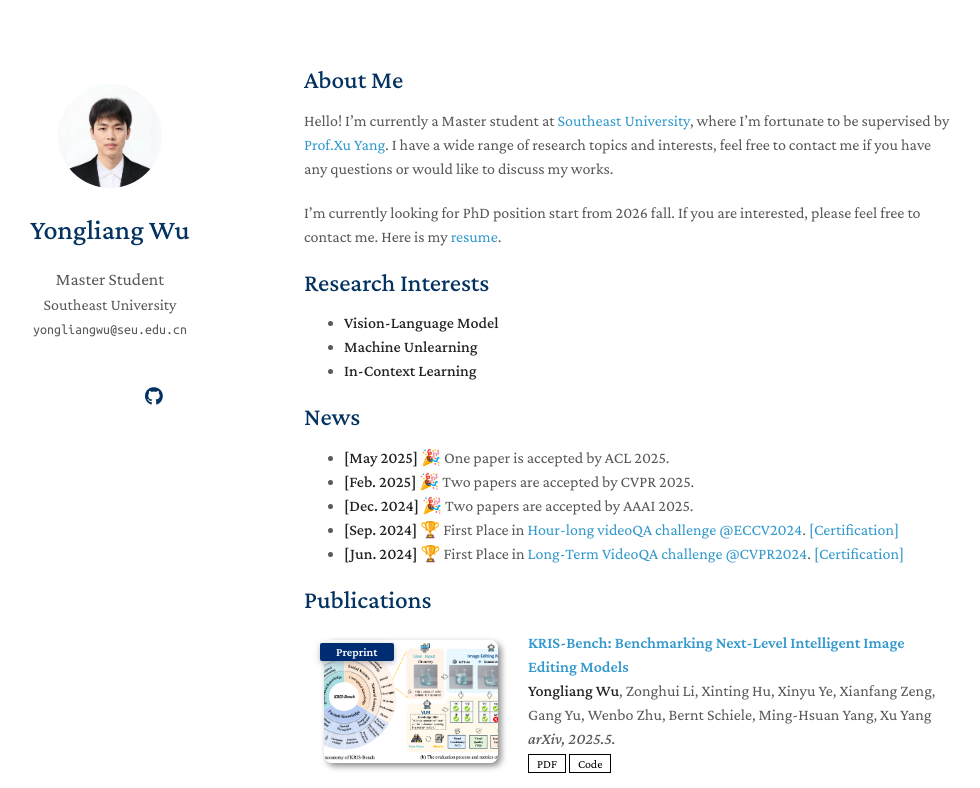
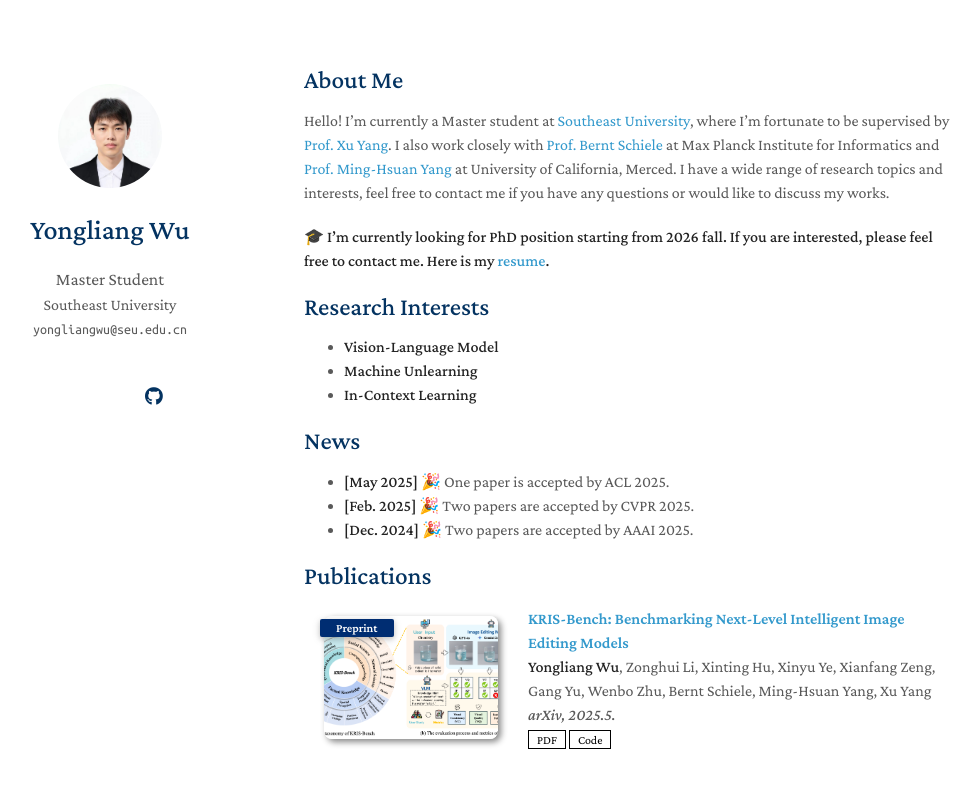
Before and after one commit to yongliang-wu/yongliang-wu.github.io, a Jekyll site: the page built from index.md, in a window 1280 px wide and 900 px high, cut to the strip 0-788 px from the top of the window. Shown: the whole strip, without its empty margins (166-1146 px from the left). Built offline with Jekyll 4.4.1, drawn with Linux system fonts in a browser that asks for light colours; nearby versions of some CDN libraries; a style sheet for code colours, icons or effects is not loaded; our own code applies the rules of GitHub Pages for plain Markdown files.

Commit message:
update resume

```diff
--- a/index.md
+++ b/index.md
@@ -4,9 +4,9 @@
 
 ## About Me
 
-Hello! I'm currently a Master student at [Southeast University](https://www.seu.edu.cn/), where I'm fortunate to be supervised by [Prof.Xu Yang](https://yxpalmweb.github.io/). I have a wide range of research topics and interests, feel free to contact me if you have any questions or would like to discuss my works.
+Hello! I'm currently a Master student at [Southeast University](https://www.seu.edu.cn/), where I'm fortunate to be supervised by [Prof. Xu Yang](https://yxpalmweb.github.io/). I also work closely with [Prof. Bernt Schiele](https://www.mpi-inf.mpg.de/departments/computer-vision-and-machine-learning/people/bernt-schiele) at Max Planck Institute for Informatics and [Prof. Ming-Hsuan Yang](https://faculty.ucmerced.edu/mhyang/) at University of California, Merced. I have a wide range of research topics and interests, feel free to contact me if you have any questions or would like to discuss my works.
 
-I'm currently looking for PhD position start from 2026 fall. If you are interested, please feel free to contact me. Here is my [resume](./assets/files/wuyongliang_resume.pdf).
+**🎓 I'm currently looking for PhD position starting from 2026 fall. If you are interested, please feel free to contact me. Here is my [resume](./assets/files/wuyongliang_resume.pdf).**
 
 ## Research Interests
 - **Vision-Language Model**
@@ -17,8 +17,6 @@
 - **[May 2025]** 🎉 One paper is accepted by ACL 2025.
 - **[Feb. 2025]** 🎉 Two papers are accepted by CVPR 2025.
 - **[Dec. 2024]** 🎉 Two papers are accepted by AAAI 2025.
-- **[Sep. 2024]** 🏆 First Place in [Hour-long videoQA challenge @ECCV2024](https://ptchallenge-workshop.github.io/). [\[Certification\]](./assets/img/hourlong.pdf)
-- **[Jun. 2024]** 🏆 First Place in [Long-Term VideoQA challenge @CVPR2024](https://sites.google.com/view/loveucvpr24/track1). [\[Certification\]](./assets/img/moivechat.pdf)
 
 {% include_relative _includes/publications.md %}
 
```
Also changed, not shown: 1 other file.
